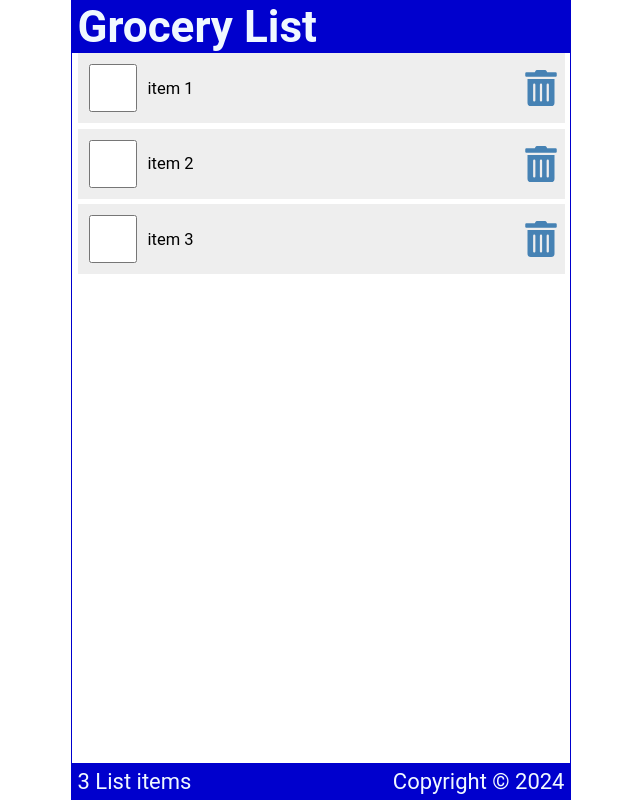
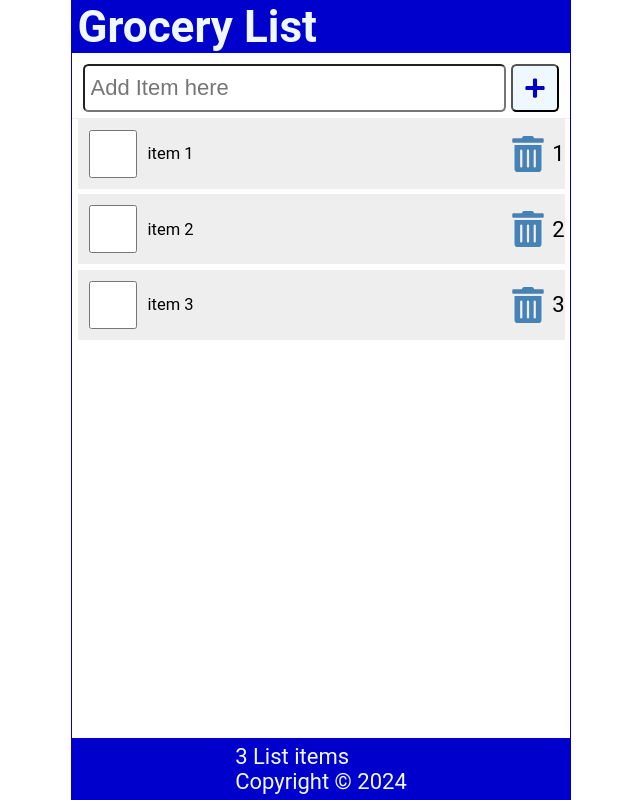
Before and after one commit to jnat01/react01, a React (Create React App) app: page / in a window 1280 px wide. Shown: the whole page, without its empty margins (319-959 px from the left). Built offline with nearby package versions, Linux system fonts and the light colour scheme.

Commit message:
C9 add item to list

```diff
--- /dev/null
+++ b/src/AddItem.js
@@ -0,0 +1,34 @@
+import React from 'react'
+import { FaPlus } from 'react-icons/fa'
+
+const AddItem = ({
+  newItem,
+  setNewItem,
+  handleSubmit,
+}) => {
+  return (
+    <form
+      className='addForm'
+      onSubmit={handleSubmit}
+    >
+      <label htmlFor='addItem'>Add Item</label>
+      <input
+        autoFocus
+        id='addItem'
+        type='text'
+        placeholder='Add Item here'
+        required
+        value={newItem}
+        onChange={(e) => setNewItem(e.target.value)}
+      />
+      <button
+        type='submit'
+        aria-label='Add Item'
+      >
+        <FaPlus />
+      </button>
+    </form>
+  )
+}
+
+export default AddItem
--- a/src/App.js
+++ b/src/App.js
@@ -2,6 +2,7 @@
 // import './App.css'; // Moved some of it to the index.css
 import { React, useState } from 'react'
 import Header from './Header'
+import AddItem from './AddItem'
 import Content from './Content'
 import Footer from './Footer'
 
@@ -23,26 +24,58 @@ function App() {
       item: 'item 3'
     },
   ])
+  const [newItem, setNewItem] = useState('')
+
+  const setAndSaveItems = (newItems) => {
+    setItems(newItems)
+    localStorage.setItem('shoppingList', JSON.stringify(newItems))
+  }
+
+  const addItem = (item) => {
+    const id = items.reduce((acc, item) =>
+      item.id > acc.id ? item : acc
+    ).id + 1
+
+    const myNewItem = {
+      id,
+      item,
+      checked: false,
+    }
+
+    setAndSaveItems([...items, myNewItem])
+  }
 
   const handleCheck = (id) => {
     const listItems = items.map((item) =>
       item.id === id ? { ...item, checked: !item.checked } : item
     )
-    setItems(listItems)
-    localStorage.setItem('shoppingList', JSON.stringify(listItems))
+
+    setAndSaveItems(listItems)
   }
 
   const handleDelete = (id) => {
     const listItems = items.filter((item) => item.id !== id)
 
-    setItems(listItems)
-    localStorage.setItem('shoppingList', JSON.stringify(listItems))
+    setAndSaveItems(listItems)
+  }
+
+  const handleSubmit = (e) => {
+    e.preventDefault();
+    if (!newItem) return
+
+    addItem(newItem)
+    setNewItem('')
   }
 
   return (
     <div className="App">
       <Header
         title='Grocery List'
+      />
+      <AddItem
+        newItem={newItem}
+        setNewItem={setNewItem}
+        handleSubmit={handleSubmit}
       />
       <Content
         items={items}
--- a/src/LineItem.js
+++ b/src/LineItem.js
@@ -25,6 +25,7 @@ const LineItem = ({
         onClick={() => handleDelete(item.id)}
         aria-label={`Delete ${item.item}`}
       />
+      { item.id }
     </li>
   )
 }
--- a/src/index.css
+++ b/src/index.css
@@ -54,9 +54,8 @@ footer {
   padding: 0.25em;
   background-color: mediumblue;
   color: aliceblue;
-  display: flex;
-  justify-content: space-between;
-  /* place-content: center; */
+  display: grid;
+  place-content: center;
 }
 
 ul {
@@ -117,3 +116,70 @@ ul li::before {
   color: red;
   outline: none;
 }
+
+.addForm {
+  width: 100%;
+  display: flex;
+  justify-content: flex-start;
+  margin: 0.5rem 0 0;
+  padding: 0 0.5rem 0.25rem;
+  border-bottom: 1px solid #eee;
+}
+
+.addForm label {
+  position: absolute;
+  left: -99999px;
+}
+
+.addForm input[type='text'] {
+  flex-grow: 1;
+  max-width: calc(100% - 50px);
+  min-height: 48px;
+  font-size: 1rem;
+  padding: 0.25rem;
+  border-radius: 0.25rem;
+  margin-right: 0.25rem;
+  outline: none;
+}
+
+button {
+  height: 48px;
+  min-width: 48px;
+  border-radius: 0.25rem;
+  padding: 0.5rem;
+  font-size: 1rem;
+  background-color: aliceblue;
+  color: mediumblue;
+  cursor: pointer;
+}
+
+button:focus,
+button:hover {
+  color: white;
+  background-color: limegreen;
+  outline: none;
+}
+
+.searchForm {
+  width: 100%;
+  display: flex;
+  justify-content: flex-start;
+  margin: 0.25rem 0 0;
+  padding: 0 0.5rem 0.25rem;
+  border-bottom: 1px solid #eee;
+}
+
+.searchForm label {
+  position: absolute;
+  left: -99999px;
+}
+
+.searchForm input[type='text'] {
+  flex-grow: 1;
+  max-width: 100%;
+  min-height: 48px;
+  font-size: 1rem;
+  padding: 0.25rem;
+  border-radius: 0.25rem;
+  outline: none;
+}
```
